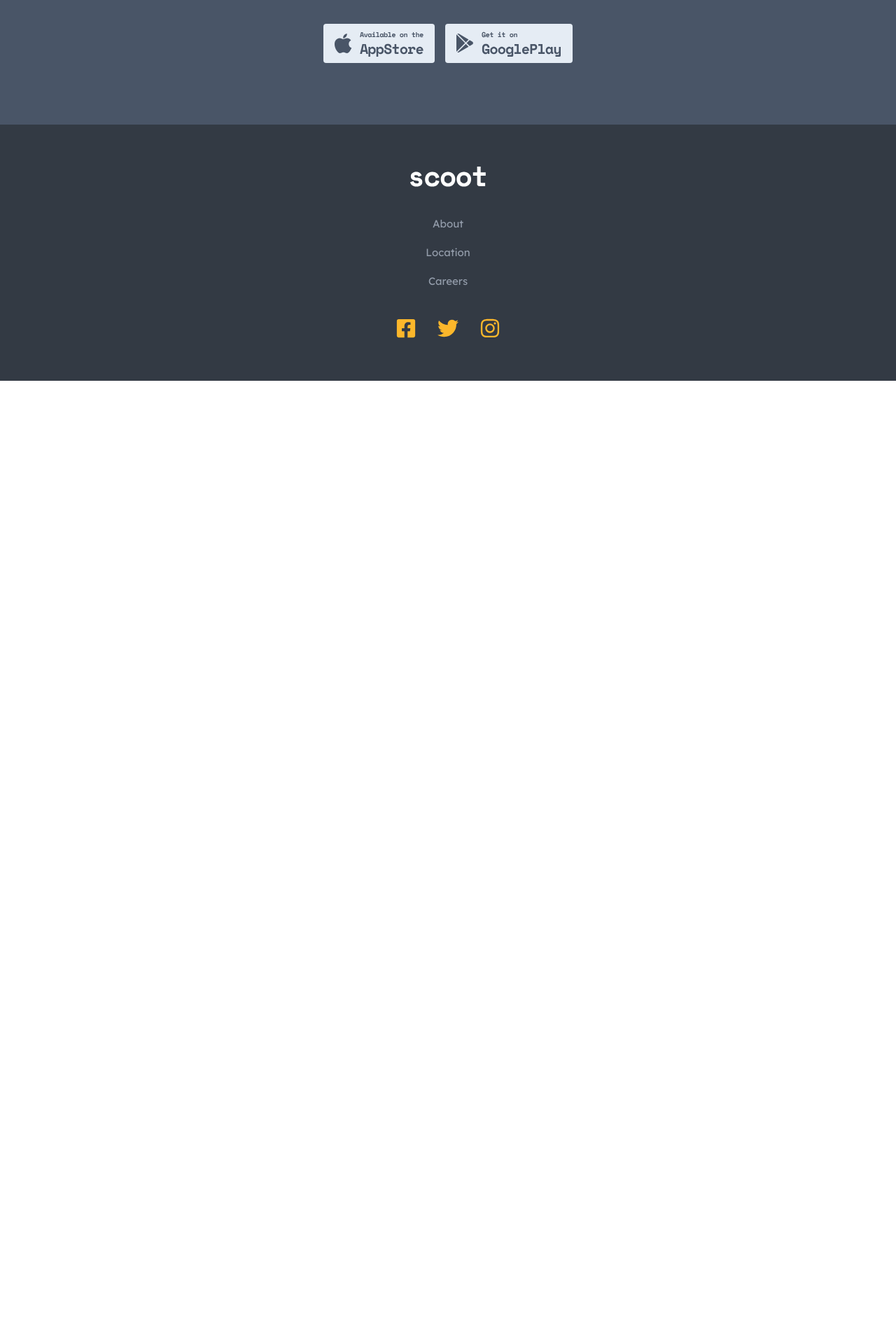
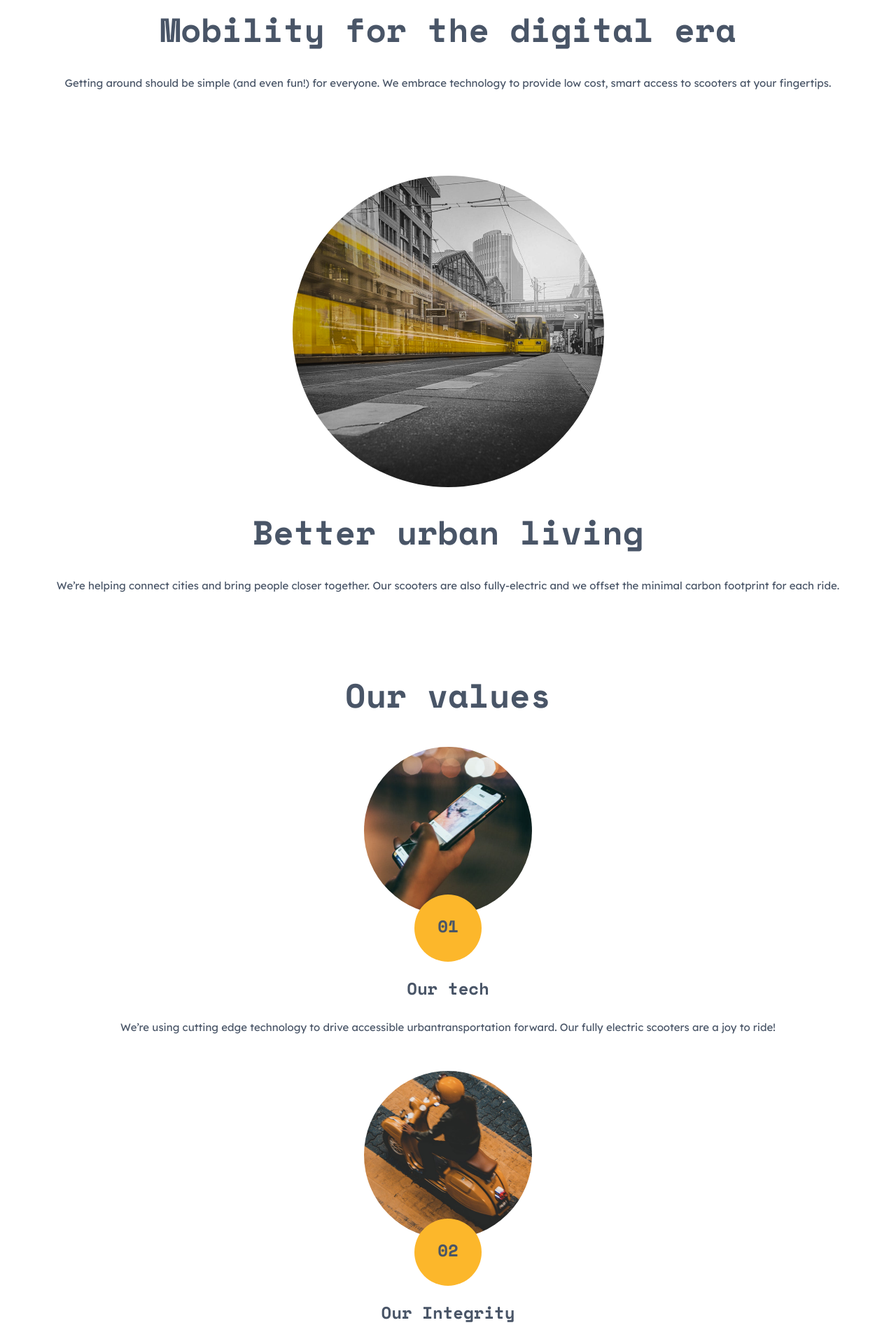
Before and after one commit to Azimsher07/scoot, a React (Vite) app: page /about in a window 1280 px wide. Shown: the part 857-2760 px from the top of the page at 70% size. Before the commit the page ends 1401 px from the top, so only its background shows below. Built offline with nearby package versions, Linux system fonts and the light colour scheme.

Commit message:
our things finish

```diff
--- a/src/components/common/index.js
+++ b/src/components/common/index.js
@@ -2,3 +2,4 @@ export { Button } from "./button";
 export { Paragraph, NavP } from "./paragraph";
 export { Heading1, Heading2, Heading3, Heading4 } from "./heading";
 export { SignIn } from "./signIn";
+export { OurThings } from "./ourThings";
--- /dev/null
+++ b/src/components/common/ourThings/OurThings.jsx
@@ -0,0 +1,49 @@
+import React from "react";
+// import ourTech from "../../../../public/images/otherPages/valuesTech.png";
+// import ourIntegrity from "../../../../public/images/otherPages/valuesIntegrity.png";
+// import ourCommunity from "../../../../public/images/otherPages/valuesCommunity.png";
+import { Heading2, Heading4 } from "../heading";
+import { Paragraph } from "../paragraph";
+
+const datas = [
+  {
+    img: "/images/otherPages/valuesTech.png",
+    title: "Our tech",
+    text: "We’re using cutting edge technology to drive accessible urbantransportation forward. Our fully electric scooters are a joy to ride!",
+  },
+  {
+    img: "/images/otherPages/valuesIntegrity.png",
+    title: "Our Integrity",
+    text: "We’re using cutting edge technology to drive accessible urbantransportation forward. Our fully electric scooters are a joy to ride!",
+  },
+  {
+    img: "/images/otherPages/valuesCommunity.png",
+    title: "Our Community",
+    text: "We’re using cutting edge technology to drive accessible urbantransportation forward. Our fully electric scooters are a joy to ride!",
+  },
+];
+
+export const OurThings = ({ children }) => {
+  return (
+    <>
+      <div className="text-center mb-[50px]">
+        <Heading2>{children}</Heading2>
+      </div>
+      <div className="dfCol gap-[50px] mb-[150px]">
+        {datas.map((data, i) => (
+          <div key={i} className="dfCenter dfCol gap-[27px] text-center">
+            <div className="dfCenter dfCol relative mb-[30px]">
+              <img src={data.img} alt="" className="rounded-full" />
+              <div className="w-24 h-24 bg-yw rounded-full absolute bottom-[-13%]" />
+              <div className="dfCenter z-[1] ">
+                <Heading4>0{i + 1}</Heading4>
+              </div>
+            </div>
+            <Heading4>{data.title}</Heading4>
+            <Paragraph>{data.text}</Paragraph>
+          </div>
+        ))}
+      </div>
+    </>
+  );
+};
--- /dev/null
+++ b/src/components/common/ourThings/index.js
@@ -0,0 +1 @@
+export * from "./OurThings";
--- a/src/components/pages/AboutComponents/aboutInfo/AboutInfo.jsx
+++ b/src/components/pages/AboutComponents/aboutInfo/AboutInfo.jsx
@@ -1,11 +1,33 @@
 import React from "react";
 import phoneImg from "../../../../../public/images/otherPages/aboutImages/phone.png";
 import cityImg from "../../../../../public/images/otherPages/aboutImages/city.png";
+import { Heading2, Paragraph } from "../../../common";
 
 export const AboutInfo = () => {
-  return <div>
-    <div>
-        <img src={phoneImg} alt="phone Img" />
+  return (
+    <div className="my-[120px] dfCol gap-[120px] text-center">
+      <div className="dfCol gap-[40px]">
+        <div className="dfCenter">
+          <img src={phoneImg} alt="phone Img" className="rounded-full" />
+        </div>
+        <Heading2>Mobility for the digital era</Heading2>
+        <Paragraph>
+          Getting around should be simple (and even fun!) for everyone. We
+          embrace technology to provide low cost, smart access to scooters at
+          your fingertips.
+        </Paragraph>
+      </div>
+      <div className="dfCol gap-[40px]">
+        <div className="dfCenter">
+          <img src={cityImg} alt="phone Img" className="rounded-full" />
+        </div>
+        <Heading2>Better urban living</Heading2>
+        <Paragraph>
+          We’re helping connect cities and bring people closer together. Our
+          scooters are also fully-electric and we offset the minimal carbon
+          footprint for each ride.
+        </Paragraph>
+      </div>
     </div>
-  </div>;
+  );
 };
--- a/src/pages/About/About.jsx
+++ b/src/pages/About/About.jsx
@@ -1,5 +1,6 @@
 import React from "react";
 import { AboutHero, AboutInfo } from "../../components/pages/AboutComponents";
+import { OurThings } from "../../components/common";
 
 export const About = () => {
   return (
@@ -7,6 +8,8 @@ export const About = () => {
       <AboutHero>About</AboutHero>
       <div className="smPadding">
         <AboutInfo />
+        <OurThings>Our values</OurThings>
+
       </div>
     </div>
   );
```
